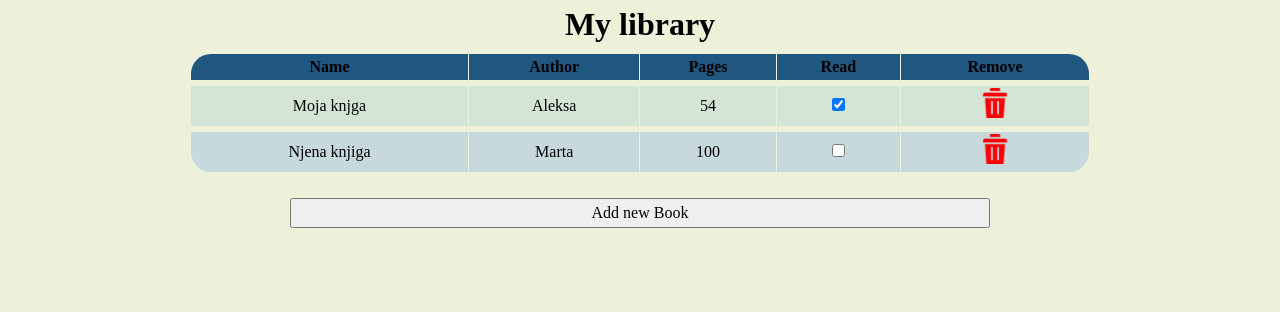
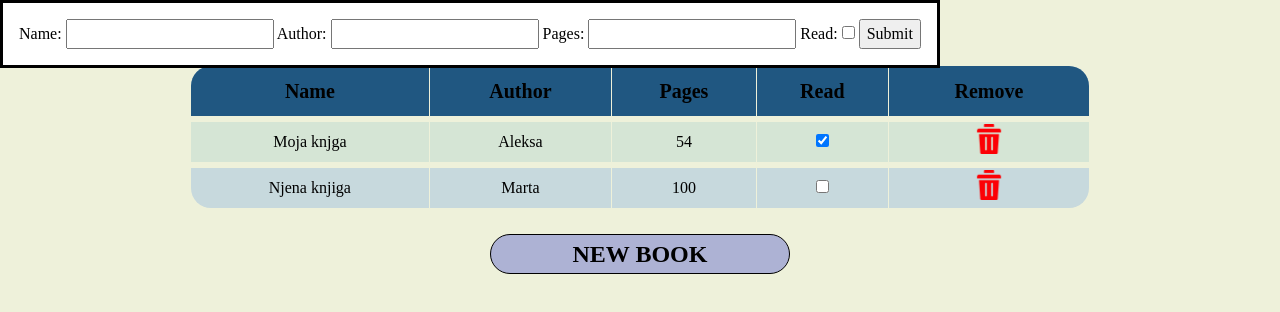
Before and after one commit to AleksaMladenovic/library, a plain HTML site: page index.html in a window 1280 px wide. Drawn offline with Linux system fonts and the light colour scheme.

Commit message:
Style new book button and fix some stiling

```diff
--- a/index.html
+++ b/index.html
@@ -22,9 +22,9 @@
     </div>
 
     <button id="btnAddNewBook">
-        Add new Book
+        NEW BOOK
     </button>
-    <dialog class="addBook">
+    <dialog open class="addBook">
         <form method="dialog">
             <label for="name">Name:</label>
             <input type="text" id="name" name="name" required>
--- a/styles.css
+++ b/styles.css
@@ -79,6 +79,12 @@ table {
   }
   th {
     background-color: var(--Color0);
+    height: 50px;
+    font-size: 20px;
+  }
+  td{
+    height: 40px;
+    font-size: 18;
   }
   tr:nth-child(even) {
     background-color: var(--Color3);
@@ -107,7 +113,14 @@ table {
   }
 }
 button#btnAddNewBook {
-  width: min(700px, 100vw);
+  width: min(300px, 100vw);
+  height: 40px;
+  border-radius: 190px;
+  border: 1px solid black;
+  background-color: var(--Color1);
+  color: black;
+  font-weight: bold;
+  font-size: 24px;
   margin-top: 20px;
 }
 .bntRemoveBook img{
@@ -117,3 +130,6 @@ button#btnAddNewBook {
     border: 0;
     background-color: inherit;
 }
+h1{
+    font-size: 40px;
+}
```
